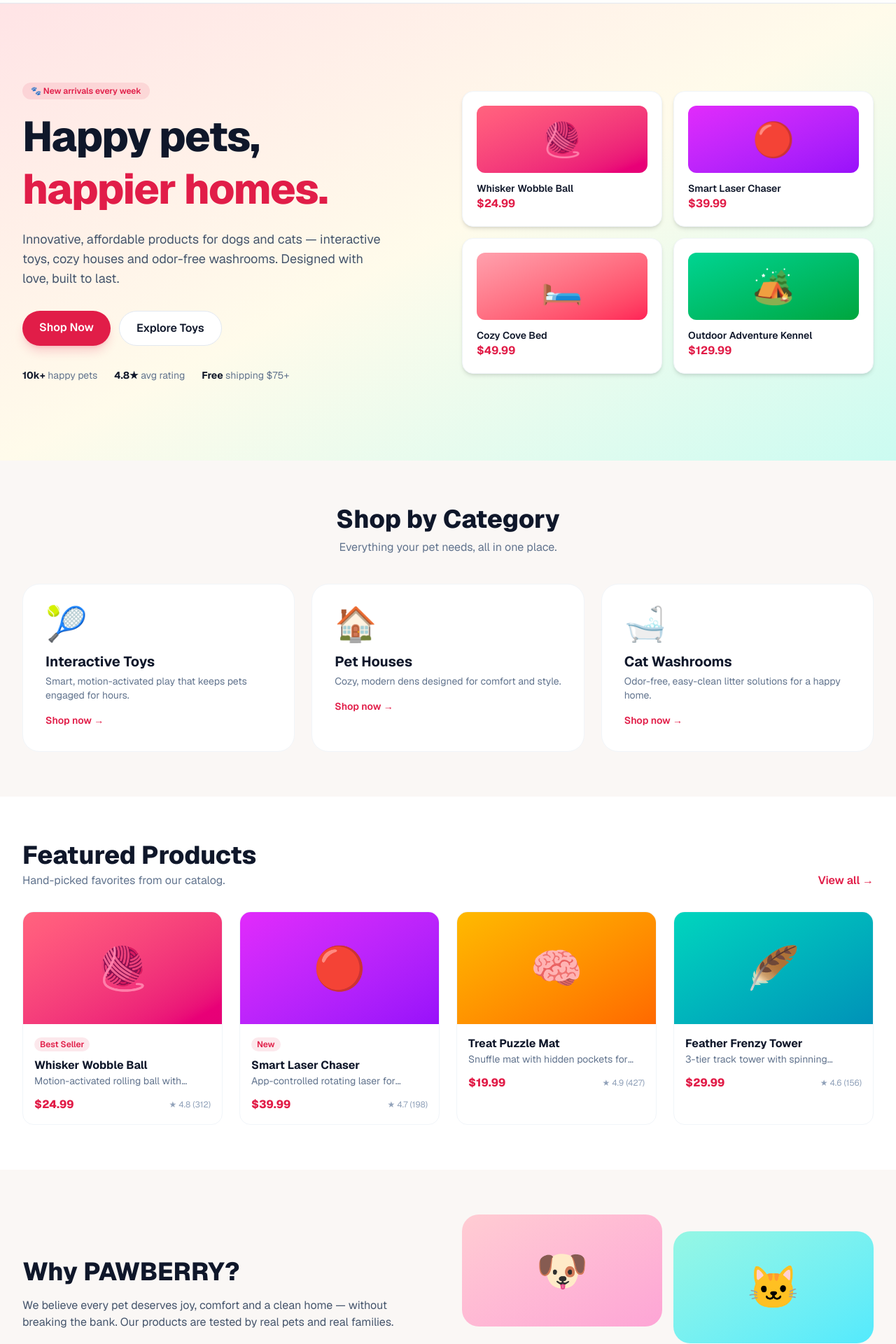
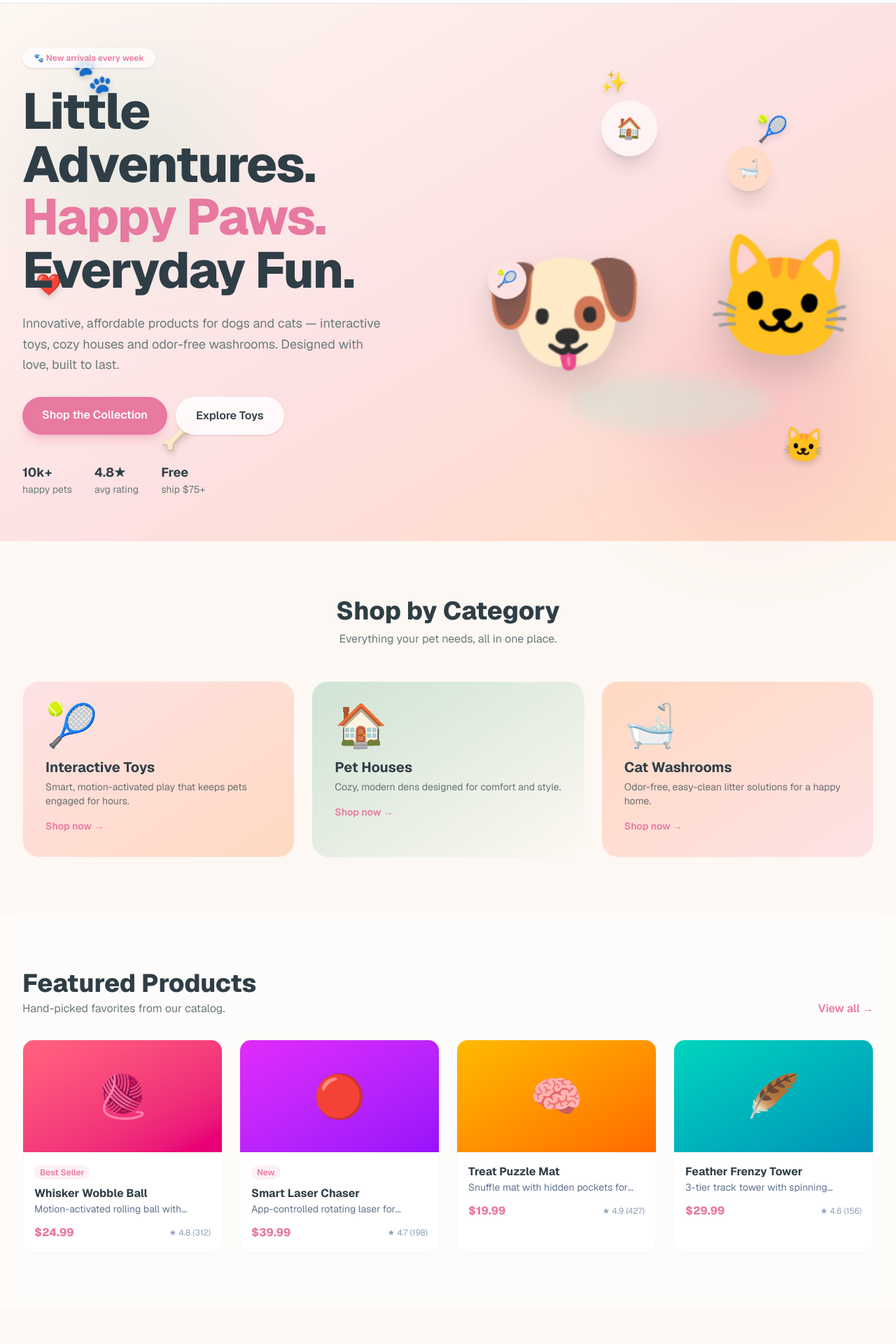
Before and after one commit to roshanvernekar3/01fe19bcs117-hwa-hackathon, a Next.js app: page / in a window 1280 px wide. Shown: the part 60-1980 px from the top of the page at 70% size. Built offline with nearby package versions, Linux system fonts and the light colour scheme.

Commit message:
Redesign homepage with soft pastel premium hero

```diff
--- a/src/app/globals.css
+++ b/src/app/globals.css
@@ -1,13 +1,17 @@
 @import "tailwindcss";
 
 :root {
-  --background: #faf7f5;
-  --foreground: #0f172a;
-  --berry: #e11d48;
-  --berry-dark: #be123c;
-  --navy: #0f172a;
-  --cream: #fff7ed;
-  --muted: #64748b;
+  --background: #fdf8f3;
+  --foreground: #2f3e46;
+  --berry: #e879a0;
+  --berry-dark: #d95f8a;
+  --navy: #2f3e46;
+  --cream: #fdf8f3;
+  --peach: #ffd9c2;
+  --blush: #fde2e4;
+  --sage: #cfe3d4;
+  --sage-dark: #9fc3a8;
+  --muted: #6b7a7a;
 }
 
 @theme inline {
@@ -17,10 +21,30 @@
   --color-berry-dark: var(--berry-dark);
   --color-navy: var(--navy);
   --color-cream: var(--cream);
+  --color-peach: var(--peach);
+  --color-blush: var(--blush);
+  --color-sage: var(--sage);
+  --color-sage-dark: var(--sage-dark);
   --color-muted: var(--muted);
   --font-sans: var(--font-geist-sans);
   --font-mono: var(--font-geist-mono);
 }
+
+@keyframes float {
+  0%, 100% { transform: translateY(0) rotate(0deg); }
+  50% { transform: translateY(-18px) rotate(4deg); }
+}
+@keyframes float-slow {
+  0%, 100% { transform: translateY(0) rotate(0deg); }
+  50% { transform: translateY(-12px) rotate(-3deg); }
+}
+@keyframes wiggle {
+  0%, 100% { transform: rotate(-2deg); }
+  50% { transform: rotate(2deg); }
+}
+.animate-float { animation: float 4s ease-in-out infinite; }
+.animate-float-slow { animation: float-slow 6s ease-in-out infinite; }
+.animate-wiggle { animation: wiggle 3s ease-in-out infinite; }
 
 body {
   background: var(--background);
--- a/src/app/page.tsx
+++ b/src/app/page.tsx
@@ -7,77 +7,101 @@ export default function Home() {
   const bestsellers = PRODUCTS.filter((p) => p.badge).slice(0, 4);
 
   return (
+    <div className="overflow-hidden">
+      {/* Hero */}
+      <section className="relative min-h-[90vh] flex items-center">
+        <div className="absolute inset-0 bg-gradient-to-br from-cream via-blush to-peach" />
+        <div className="absolute top-20 left-10 w-72 h-72 bg-sage/40 rounded-full blur-3xl" />
+        <div className="absolute bottom-10 right-10 w-80 h-80 bg-berry/20 rounded-full blur-3xl" />
+
+        {/* floating 3D elements */}
+        <div className="pointer-events-none absolute inset-0">
+          <span className="absolute top-24 left-[8%] text-5xl animate-float drop-shadow-lg">🐾</span>
+          <span className="absolute top-40 right-[12%] text-4xl animate-float-slow drop-shadow-lg">🎾</span>
+          <span className="absolute bottom-32 left-[18%] text-4xl animate-float-slow drop-shadow-lg">🦴</span>
+          <span className="absolute top-28 right-[30%] text-3xl animate-float drop-shadow-lg">✨</span>
+          <span className="absolute bottom-24 right-[8%] text-5xl animate-float drop-shadow-lg">🐱</span>
+          <span className="absolute top-1/2 left-[4%] text-3xl animate-float-slow drop-shadow-lg">❤️</span>
+        </div>
+
+        <div className="relative max-w-7xl mx-auto px-4 sm:px-6 lg:px-8 py-16 grid md:grid-cols-2 gap-12 items-center w-full">
           <div>
-      {/* Hero */}
-      <section className="relative overflow-hidden">
-        <div className="absolute inset-0 bg-gradient-to-br from-rose-100 via-amber-50 to-teal-100" />
-        <div className="relative max-w-7xl mx-auto px-4 sm:px-6 lg:px-8 py-20 md:py-28 grid md:grid-cols-2 gap-10 items-center">
-          <div>
-            <span className="inline-block px-3 py-1 rounded-full bg-berry/10 text-berry text-xs font-semibold mb-4">
+            <span className="inline-block px-4 py-1.5 rounded-full bg-white/70 backdrop-blur text-berry text-xs font-semibold mb-6 shadow-sm">
               🐾 New arrivals every week
             </span>
-            <h1 className="text-4xl md:text-6xl font-extrabold tracking-tight text-navy leading-tight">
-              Happy pets,<br />
-              <span className="text-berry">happier homes.</span>
+            <h1 className="text-5xl md:text-7xl font-extrabold tracking-tight text-navy leading-[1.05]">
+              Little Adventures.<br />
+              <span className="text-berry">Happy Paws.</span><br />
+              Everyday Fun.
             </h1>
-            <p className="mt-5 text-lg text-slate-600 max-w-lg">
+            <p className="mt-6 text-lg text-muted max-w-lg leading-relaxed">
               Innovative, affordable products for dogs and cats — interactive toys, cozy houses and odor-free washrooms. Designed with love, built to last.
             </p>
             <div className="mt-8 flex flex-wrap gap-3">
-              <Link href="/products" className="px-6 py-3 rounded-full bg-berry text-white font-semibold hover:bg-berry-dark transition shadow-lg shadow-berry/20">
-                Shop Now
+              <Link href="/products" className="px-7 py-3.5 rounded-full bg-berry text-white font-semibold hover:bg-berry-dark transition shadow-lg shadow-berry/30">
+                Shop the Collection
               </Link>
-              <Link href="/products?category=interactive-toys" className="px-6 py-3 rounded-full bg-white text-navy font-semibold hover:bg-slate-50 transition border border-slate-200">
+              <Link href="/products?category=interactive-toys" className="px-7 py-3.5 rounded-full bg-white/80 backdrop-blur text-navy font-semibold hover:bg-white transition border border-white shadow-sm">
                 Explore Toys
               </Link>
             </div>
-            <div className="mt-8 flex items-center gap-6 text-sm text-slate-500">
-              <div><span className="font-bold text-navy">10k+</span> happy pets</div>
-              <div><span className="font-bold text-navy">4.8★</span> avg rating</div>
-              <div><span className="font-bold text-navy">Free</span> shipping $75+</div>
+            <div className="mt-10 flex items-center gap-8 text-sm text-muted">
+              <div><span className="font-bold text-navy text-lg">10k+</span><br />happy pets</div>
+              <div><span className="font-bold text-navy text-lg">4.8★</span><br />avg rating</div>
+              <div><span className="font-bold text-navy text-lg">Free</span><br />ship $75+</div>
             </div>
           </div>
-          <div className="relative">
-            <div className="grid grid-cols-2 gap-4">
-              {bestsellers.map((p) => (
-                <Link key={p.id} href={`/products/${p.slug}`} className="group bg-white rounded-2xl p-5 shadow-md hover:shadow-xl transition border border-slate-100">
-                  <div className={`h-24 rounded-xl bg-gradient-to-br ${p.gradient} flex items-center justify-center text-5xl mb-3 group-hover:scale-105 transition`}>
-                    {p.emoji}
+
+          {/* cute dog & cat with 3D floating */}
+          <div className="relative h-[420px] md:h-[520px]">
+            <div className="absolute inset-0 flex items-center justify-center">
+              <div className="relative w-full h-full">
+                {/* soft platform */}
+                <div className="absolute bottom-8 left-1/2 -translate-x-1/2 w-72 h-20 bg-sage/50 rounded-[50%] blur-md" />
+                {/* dog */}
+                <div className="absolute bottom-16 left-6 text-[150px] md:text-[190px] animate-wiggle drop-shadow-2xl select-none">🐶</div>
+                {/* cat */}
+                <div className="absolute bottom-20 right-6 text-[140px] md:text-[170px] animate-float drop-shadow-2xl select-none">🐱</div>
+                {/* floating 3D bubbles */}
+                <div className="absolute top-8 left-1/3 w-20 h-20 rounded-full bg-white/60 backdrop-blur shadow-xl flex items-center justify-center text-3xl animate-float">🏠</div>
+                <div className="absolute top-20 right-1/4 w-16 h-16 rounded-full bg-peach/80 shadow-xl flex items-center justify-center text-2xl animate-float-slow">🛁</div>
+                <div className="absolute top-1/2 left-8 w-14 h-14 rounded-full bg-blush shadow-lg flex items-center justify-center text-2xl animate-float">🎾</div>
               </div>
-                  <div className="font-semibold text-navy text-sm">{p.name}</div>
-                  <div className="text-berry font-bold">${p.price.toFixed(2)}</div>
-                </Link>
-              ))}
             </div>
           </div>
         </div>
       </section>
 
       {/* Categories */}
-      <section className="max-w-7xl mx-auto px-4 sm:px-6 lg:px-8 py-16">
-        <div className="text-center mb-10">
+      <section className="relative py-20">
+        <div className="max-w-7xl mx-auto px-4 sm:px-6 lg:px-8">
+          <div className="text-center mb-12">
             <h2 className="text-3xl md:text-4xl font-extrabold text-navy">Shop by Category</h2>
-          <p className="text-slate-500 mt-2">Everything your pet needs, all in one place.</p>
+            <p className="text-muted mt-2">Everything your pet needs, all in one place.</p>
           </div>
           <div className="grid md:grid-cols-3 gap-6">
-          {CATEGORIES.map((c) => (
-            <Link key={c.slug} href={`/products?category=${c.slug}`} className="group relative overflow-hidden rounded-3xl bg-white border border-slate-100 p-8 hover:shadow-xl transition">
-              <div className="text-5xl mb-4">{c.emoji}</div>
+            {CATEGORIES.map((c, i) => {
+              const gradients = ["from-blush to-peach", "from-sage to-cream", "from-peach to-blush"];
+              return (
+                <Link key={c.slug} href={`/products?category=${c.slug}`} className={`group relative overflow-hidden rounded-3xl bg-gradient-to-br ${gradients[i]} p-8 hover:shadow-xl hover:-translate-y-1 transition border border-white/60`}>
+                  <div className="text-6xl mb-4 group-hover:scale-110 transition">{c.emoji}</div>
                   <h3 className="text-xl font-bold text-navy">{c.name}</h3>
-              <p className="text-slate-500 mt-1 text-sm">{c.desc}</p>
+                  <p className="text-navy/70 mt-1 text-sm">{c.desc}</p>
                   <span className="mt-4 inline-block text-berry font-semibold text-sm group-hover:translate-x-1 transition">Shop now →</span>
                 </Link>
-          ))}
+              );
+            })}
+          </div>
         </div>
       </section>
 
       {/* Featured */}
-      <section className="bg-white py-16">
+      <section className="bg-white/60 backdrop-blur py-20">
         <div className="max-w-7xl mx-auto px-4 sm:px-6 lg:px-8">
           <div className="flex items-end justify-between mb-8">
             <div>
               <h2 className="text-3xl md:text-4xl font-extrabold text-navy">Featured Products</h2>
-              <p className="text-slate-500 mt-1">Hand-picked favorites from our catalog.</p>
+              <p className="text-muted mt-1">Hand-picked favorites from our catalog.</p>
             </div>
             <Link href="/products" className="text-berry font-semibold hover:underline">View all →</Link>
           </div>
@@ -89,14 +113,30 @@ export default function Home() {
         </div>
       </section>
 
+      {/* Bestsellers strip */}
+      <section className="py-20">
+        <div className="max-w-7xl mx-auto px-4 sm:px-6 lg:px-8">
+          <div className="text-center mb-10">
+            <h2 className="text-3xl md:text-4xl font-extrabold text-navy">Loved by Pets & Parents</h2>
+            <p className="text-muted mt-2">Our bestsellers, chosen by thousands of happy homes.</p>
+          </div>
+          <div className="grid sm:grid-cols-2 lg:grid-cols-4 gap-6">
+            {bestsellers.map((p) => (
+              <ProductCard key={p.id} p={p} />
+            ))}
+          </div>
+        </div>
+      </section>
+
       {/* About */}
-      <section id="about" className="max-w-7xl mx-auto px-4 sm:px-6 lg:px-8 py-16 grid md:grid-cols-2 gap-10 items-center">
+      <section id="about" className="py-20">
+        <div className="max-w-7xl mx-auto px-4 sm:px-6 lg:px-8 grid md:grid-cols-2 gap-12 items-center">
           <div>
             <h2 className="text-3xl md:text-4xl font-extrabold text-navy">Why PAWBERRY?</h2>
-          <p className="text-slate-600 mt-4">
+            <p className="text-muted mt-4 leading-relaxed">
               We believe every pet deserves joy, comfort and a clean home — without breaking the bank. Our products are tested by real pets and real families.
             </p>
-          <ul className="mt-6 space-y-3 text-slate-700">
+            <ul className="mt-6 space-y-3 text-navy/80">
               <li className="flex gap-3"><span className="text-berry">✓</span> Affordable premium quality</li>
               <li className="flex gap-3"><span className="text-berry">✓</span> Vet-approved materials</li>
               <li className="flex gap-3"><span className="text-berry">✓</span> 30-day hassle-free returns</li>
@@ -104,21 +144,22 @@ export default function Home() {
             </ul>
           </div>
           <div className="grid grid-cols-2 gap-4">
-          <div className="bg-gradient-to-br from-rose-200 to-pink-300 rounded-3xl h-40 flex items-center justify-center text-6xl">🐶</div>
-          <div className="bg-gradient-to-br from-teal-200 to-cyan-300 rounded-3xl h-40 flex items-center justify-center text-6xl mt-6">🐱</div>
-          <div className="bg-gradient-to-br from-amber-200 to-orange-300 rounded-3xl h-40 flex items-center justify-center text-6xl">🏠</div>
-          <div className="bg-gradient-to-br from-indigo-200 to-violet-300 rounded-3xl h-40 flex items-center justify-center text-6xl mt-6">🛁</div>
+            <div className="bg-gradient-to-br from-blush to-peach rounded-3xl h-40 flex items-center justify-center text-6xl animate-float">🐶</div>
+            <div className="bg-gradient-to-br from-sage to-cream rounded-3xl h-40 flex items-center justify-center text-6xl mt-6 animate-float-slow">🐱</div>
+            <div className="bg-gradient-to-br from-peach to-blush rounded-3xl h-40 flex items-center justify-center text-6xl animate-float-slow">🏠</div>
+            <div className="bg-gradient-to-br from-cream to-sage rounded-3xl h-40 flex items-center justify-center text-6xl mt-6 animate-float">🛁</div>
+          </div>
         </div>
       </section>
 
       {/* Contact */}
-      <section id="contact" className="bg-navy text-white py-16">
+      <section id="contact" className="bg-gradient-to-br from-sage to-blush py-16">
         <div className="max-w-3xl mx-auto px-4 text-center">
-          <h2 className="text-3xl md:text-4xl font-extrabold">Get in touch</h2>
-          <p className="text-slate-300 mt-3">Questions about an order or a product? We&apos;re here to help.</p>
+          <h2 className="text-3xl md:text-4xl font-extrabold text-navy">Get in touch</h2>
+          <p className="text-navy/70 mt-3">Questions about an order or a product? We&apos;re here to help.</p>
           <div className="mt-6 flex flex-col sm:flex-row gap-3 justify-center">
-            <a href="mailto:hello@pawberry.com" className="px-6 py-3 rounded-full bg-berry font-semibold hover:bg-berry-dark transition">hello@pawberry.com</a>
-            <a href="tel:+18005551234" className="px-6 py-3 rounded-full bg-white/10 font-semibold hover:bg-white/20 transition">1-800-555-1234</a>
+            <a href="mailto:hello@pawberry.com" className="px-6 py-3 rounded-full bg-berry text-white font-semibold hover:bg-berry-dark transition shadow-lg shadow-berry/20">hello@pawberry.com</a>
+            <a href="tel:+18005551234" className="px-6 py-3 rounded-full bg-white/80 text-navy font-semibold hover:bg-white transition">1-800-555-1234</a>
           </div>
         </div>
       </section>
```
Lines whose indentation alone changed are shown as unchanged.
